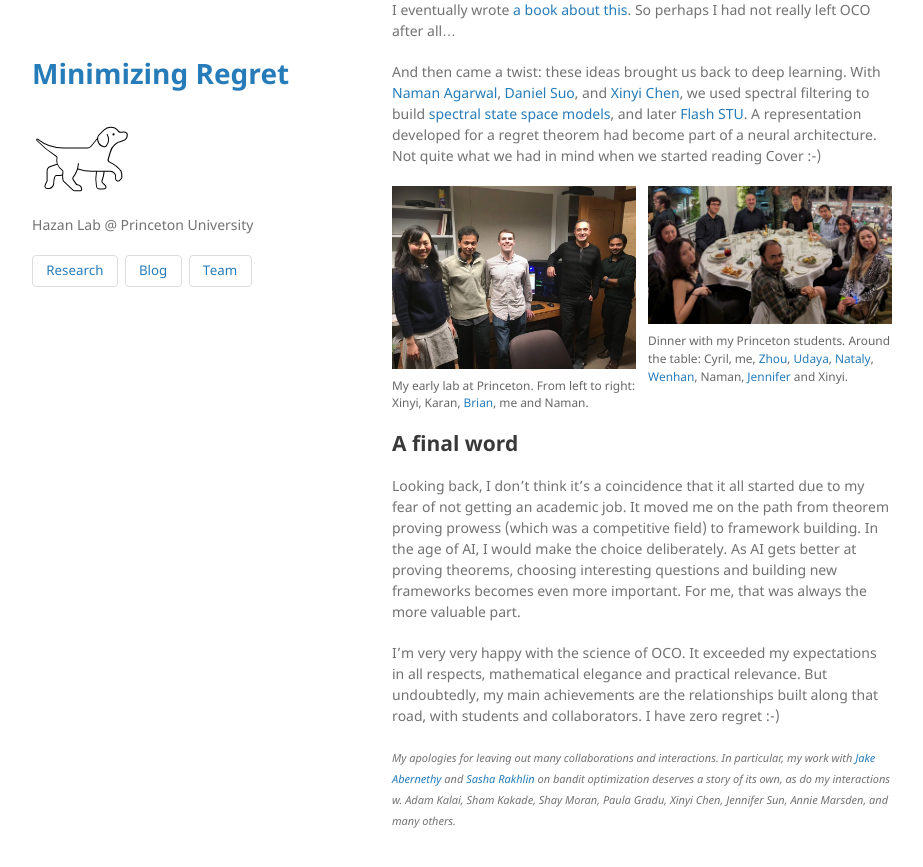
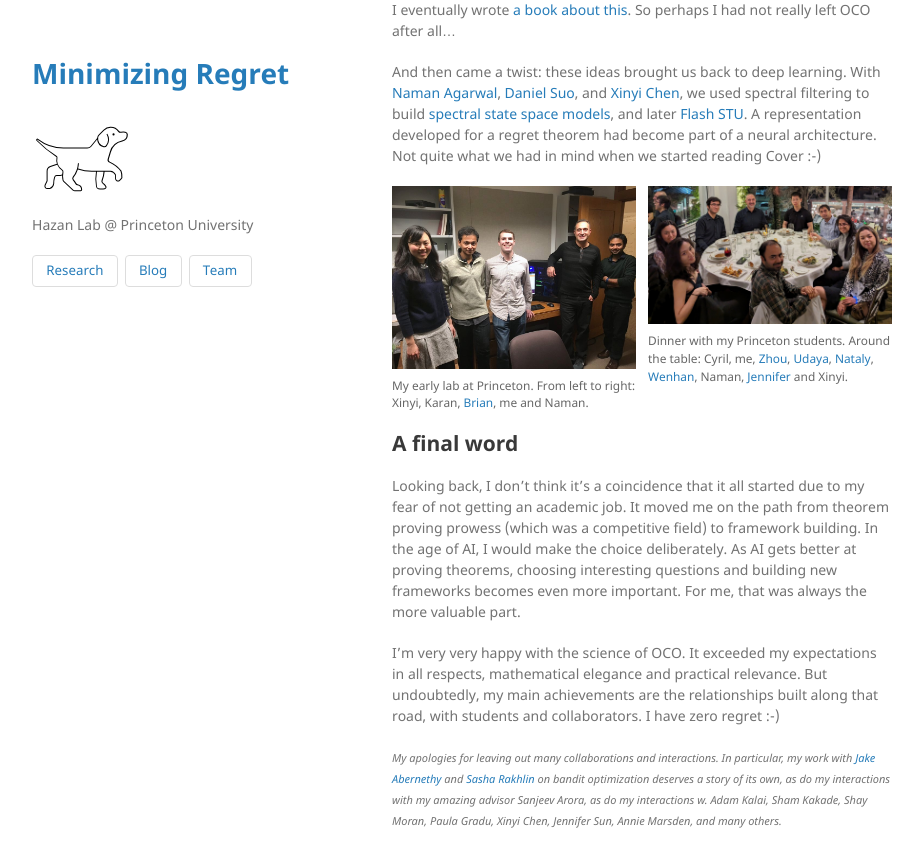
Before and after one commit to MinRegret/minregret.github.io, a Jekyll site: the page built from _posts/2026-09-16-two-decades-of-online-convex-optimization.md, in a window 1280 px wide and 900 px high, scrolled down 5180 px. Shown: the top 867 px of the window, without its empty margins (178-1101 px from the left). Built offline with Jekyll 4.4.1, drawn with Linux system fonts in a browser that asks for light colours.

Commit message:
Update 2026-09-16-two-decades-of-online-convex-optimization.md

```diff
--- a/_posts/2026-09-16-two-decades-of-online-convex-optimization.md
+++ b/_posts/2026-09-16-two-decades-of-online-convex-optimization.md
@@ -121,4 +121,4 @@ Looking back, I don’t think it’s a coincidence that it all started due to my
 
 I’m very very happy with the science of OCO. It exceeded my expectations in all respects, mathematical elegance and practical relevance. But undoubtedly, my main achievements are the relationships built along that road, with students and collaborators. I have zero regret :-)
 
-<small> _My apologies for leaving out many collaborations and interactions. In particular, my work with [Jake Abernethy](https://jakeabernethy.github.io/) and [Sasha Rakhlin](https://www.mit.edu/~rakhlin/) on bandit optimization deserves a story of its own, as do my interactions w. Adam Kalai, Sham Kakade, Shay Moran, Paula Gradu, Xinyi Chen, Jennifer Sun, Annie Marsden, and many others._ </small>
+<small> _My apologies for leaving out many collaborations and interactions. In particular, my work with [Jake Abernethy](https://jakeabernethy.github.io/) and [Sasha Rakhlin](https://www.mit.edu/~rakhlin/) on bandit optimization deserves a story of its own, as do my interactions with my amazing advisor Sanjeev Arora, as do my interactions w. Adam Kalai, Sham Kakade, Shay Moran, Paula Gradu, Xinyi Chen, Jennifer Sun, Annie Marsden, and many others._ </small>
```
